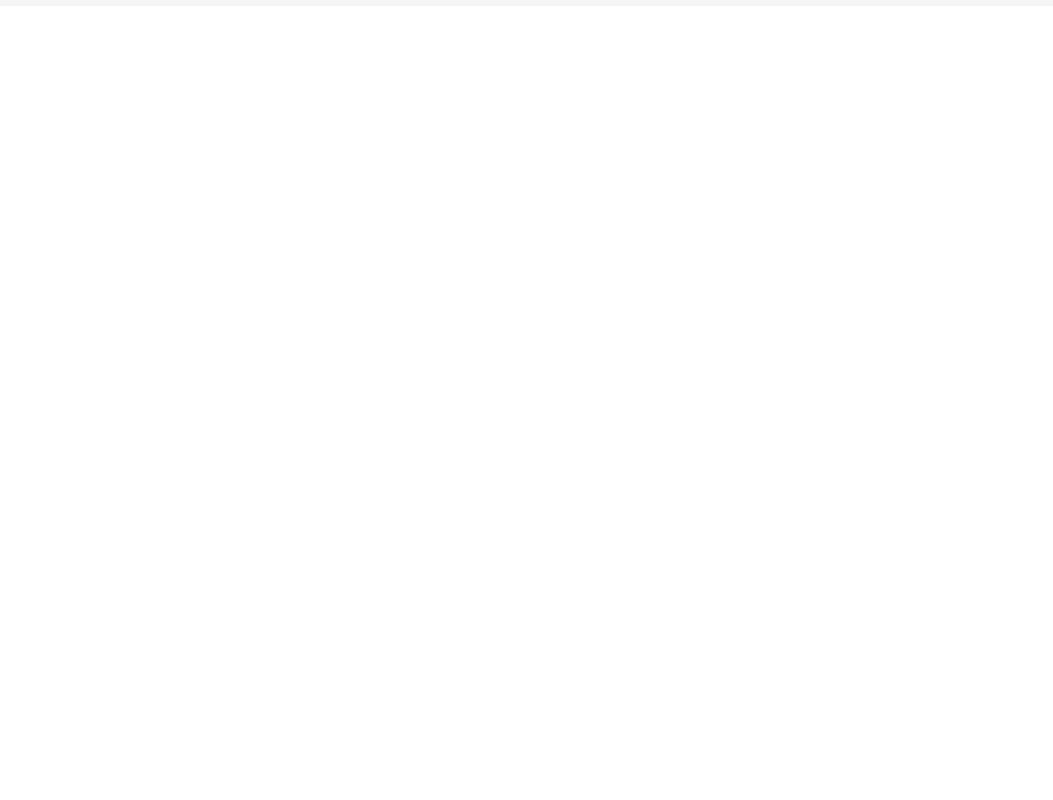
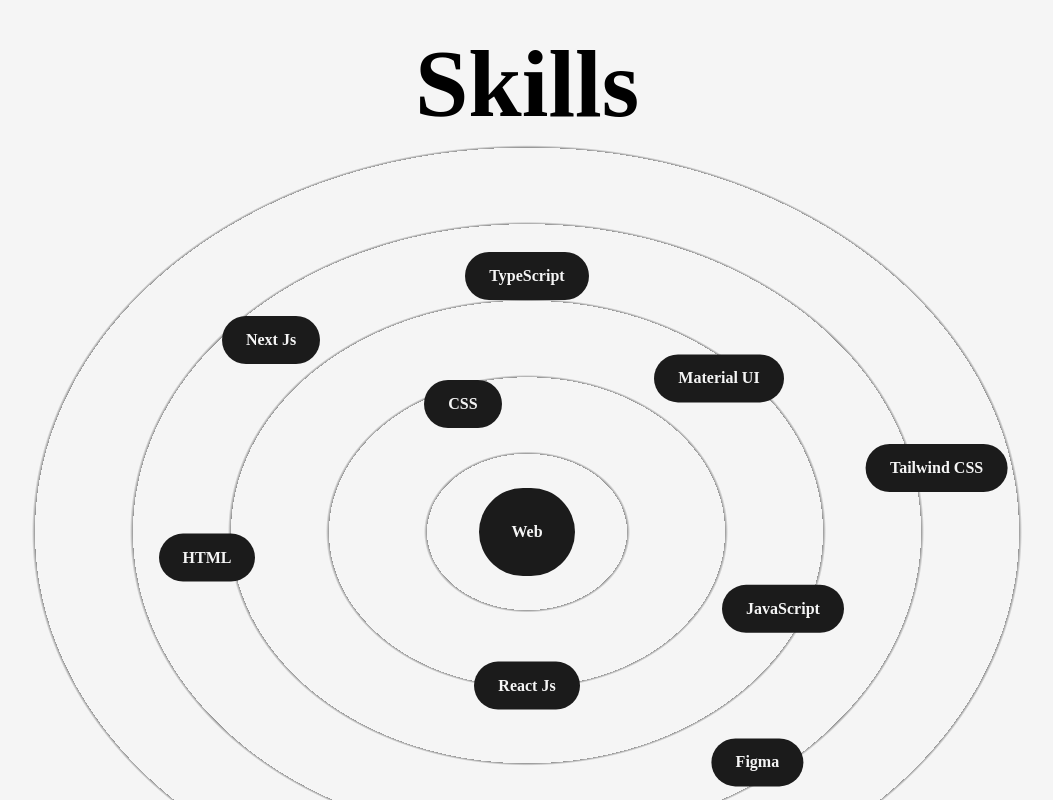
Before and after one commit to Ashish-619/Next-js-Portfolio, a Next.js app: page /about in a window 1280 px wide. Shown: the part 960-1760 px from the top of the page, without its empty margins (113-1166 px from the left). Before the commit the page ends 966 px from the top, so only its background shows below. Built offline with nearby package versions, Linux system fonts and the light colour scheme.

Commit message:
added Skills section

```diff
--- /dev/null
+++ b/src/components/Skills.js
@@ -0,0 +1,42 @@
+import React from 'react'
+import { motion } from 'framer-motion'
+
+const Skill = ({ name, x, y }) => {
+    return (
+        <motion.div className='flex items-center justify-center rounded-full font-semibold bg-dark text-light py-3 px-6 shadow-dark cursor-pointer absolute'
+            whileHover={{ scale: 1.05 }}
+            initial={{ x: 0, y: 0 }}
+            whileInView={{ x: x, y: y }}
+            transition={{ duration: 1.5 }}
+            viewport={{ once: true }}
+        >
+            {name}
+        </motion.div>
+    )
+}
+const Skills = () => {
+    return (
+        <>
+            <h2 className='font-bold text-8xl mt-64 w-full text-center'>Skills</h2>
+            <div className='w-full h-screen relative flex items-center justify-center rounded-full bg-circularLight'>
+
+                <motion.div className='flex items-center justify-center rounded-full font-semibold bg-dark text-light p-8 shadow-dark cursor-pointer'
+                    whileHover={{ scale: 1.05 }}
+                >
+                    Web
+                </motion.div>
+                <Skill name="HTML" x="-25vw" y="2vw" />
+                <Skill name="CSS" x="-5vw" y="-10vw" />
+                <Skill name="JavaScript" x="20vw" y="6vw" />
+                <Skill name="React Js" x="0vw" y="12vw" />
+                <Skill name="Next Js" x="-20vw" y="-15vw" />
+                <Skill name="Material UI" x="15vw" y="-12vw" />
+                <Skill name="Tailwind CSS" x="32vw" y="-5vw" />
+                <Skill name="TypeScript" x="0vw" y="-20vw" />
+                <Skill name="Figma" x="18vw" y="18vw" />
+            </div>
+        </>
+    )
+}
+
+export default Skills
--- a/src/pages/about.js
+++ b/src/pages/about.js
@@ -7,6 +7,7 @@
 import { useRef } from 'react'
 import { useInView, useMotionValue, useSpring } from 'framer-motion'
 import { useEffect } from 'react'
+import Skills from '@/components/Skills'
 
 const AnimatedNumbers = ({ value }) => {
     const ref = useRef(null);
@@ -77,8 +78,8 @@
                             </div>
                         </div>
                     </div>
+                    <Skills />
                 </Layout>
-
             </main>
         </>
     )
--- a/tailwind.config.js
+++ b/tailwind.config.js
@@ -19,6 +19,9 @@
       animation: {
         'spin-slow': 'spin 10s linear infinite',
       },
+      backgroundImage: {
+        circularLight: 'repeating-radial-gradient(rgba(0,0,0,0.4) 2px, #f5f5f5 5px, #f5f5f5 100px);'
+      },
     },
   },
   plugins: [],
```
